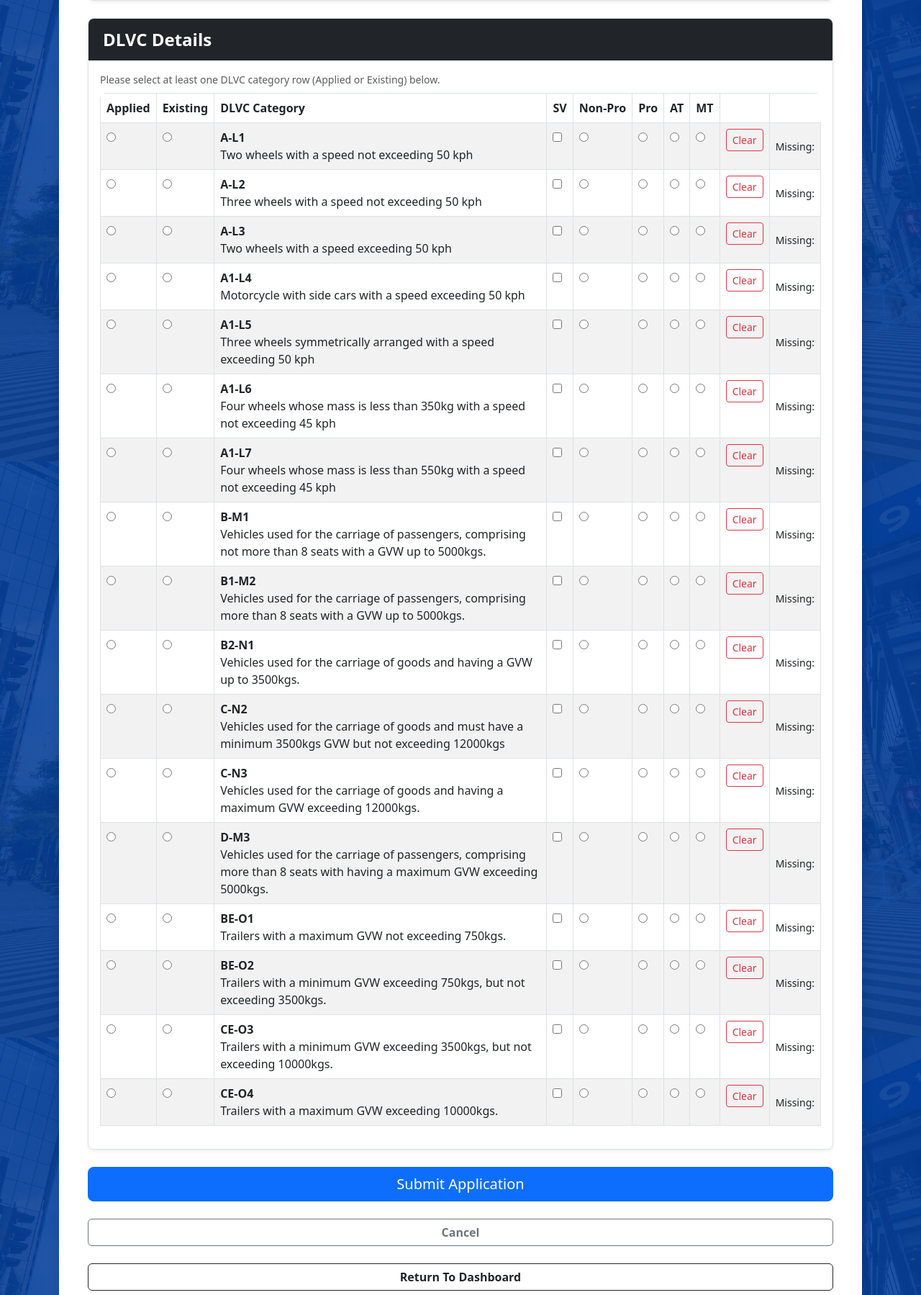
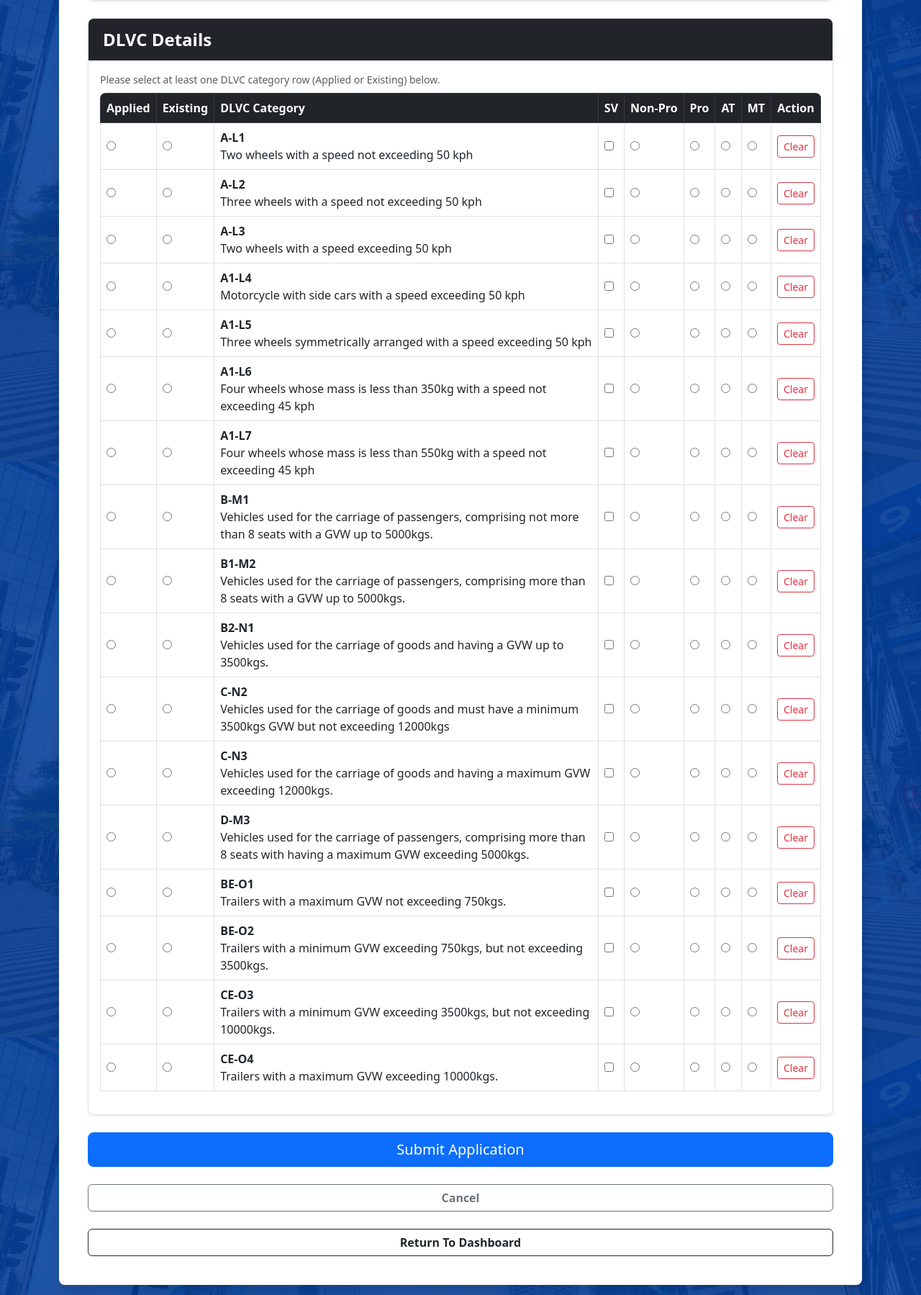
Before and after one commit to reonnee/infoman-licensedb, a Flask app: page /apply in a window 1280 px wide. Shown: the part 2559-4358 px from the top of the page at 72% size. Run offline with Flask 3, Linux system fonts and the light colour scheme.

Commit message:
Update apply.html
removed the excess column next to the clear buttons

```diff
--- a/project/templates/apply.html
+++ b/project/templates/apply.html
@@ -72,6 +72,7 @@
         .table th {
             white-space: nowrap;
         }
+
     </style>
 </head>
 <body style="background-image: linear-gradient(rgba(5, 66, 161, 0.87), rgba(2, 57, 143, 0.9)), url('{{ url_for('static', filename='ltobg.jpg') }}'); background-position: center; background-repeat: no-repeat; background-size: cover; background-attachment: fixed; min-height: 100vh;">
@@ -79,7 +80,8 @@
 <div class="container my-5">
 
     <div class="card shadow p-4 bg-white rounded-3 main-form-card">
-        <div class = "mb-4">
+
+        <div class="mb-4">
             <h2 class="form-page-title text-center">
                 Driver's License Application Form
             </h2>
@@ -375,9 +377,9 @@
 
         <div class="table-responsive">
 
-        <table class="table table-bordered table-striped">
+        <table class="table table-hover table-bordered align-middle">
 
-            <thead>
+            <thead class="table-dark">
                 <tr>
                     <th>Applied</th>
                     <th>Existing</th>
@@ -387,7 +389,7 @@
                     <th>Pro</th>
                     <th>AT</th>
                     <th>MT</th>
-                    <th></th>
+                    <th class="text-center">Action</th>
                 </tr>
             </thead>
 
@@ -430,13 +432,10 @@
                         <input type="radio" class="clutch-radio" name="clutch_{{ code }}" value="MT">
                     </td>
 
-                    <td>
+                    <td class="text-center">
                         <button type="button" class="btn btn-sm btn-outline-danger clear-row-btn">Clear</button>
                     </td>
 
-                    <td class="align-middle">
-                        <small class="dlvc-row-feedback">Missing: <span class="missing-list"></span></small>
-                    </td>
                 </tr>
                 {% endfor %}
             </tbody>
@@ -473,7 +472,6 @@
         const categoryRadios = row.querySelectorAll('.category-radio');
         const clutchRadios = row.querySelectorAll('.clutch-radio');
         const checkboxes = row.querySelectorAll('input[type="checkbox"]');
-        const missingLabel = row.querySelector('.missing-list');
 
         const isRowActive = () => Array.from(statusRadios).some(r => r.checked);
 
@@ -490,15 +488,12 @@
             const hasClutch = Array.from(clutchRadios).some(r => r.checked);
 
             if (active && (!hasCategory || !hasClutch)) {
-                const missing = [];
-                if (!hasCategory) missing.push('Category (Non-Pro/Pro)');
-                if (!hasClutch) missing.push('AT/MT');
-                missingLabel.textContent = missing.join(', ');
                 row.classList.add('row-incomplete');
             } else {
                 row.classList.remove('row-incomplete');
             }
         };
+
 
         [...statusRadios, ...categoryRadios, ...clutchRadios].forEach(radio => {
             radio.addEventListener('change', updateValidation);
```
